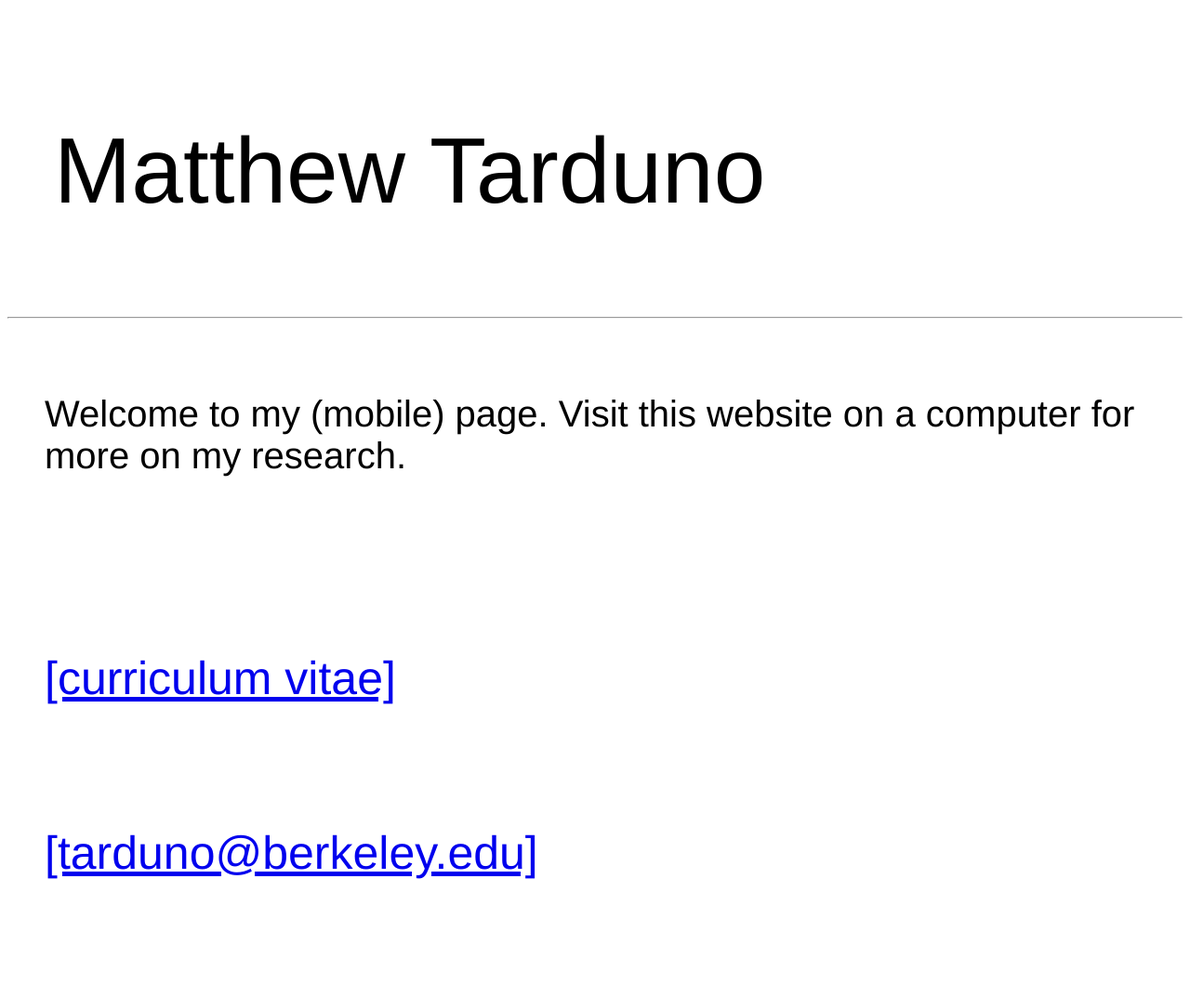
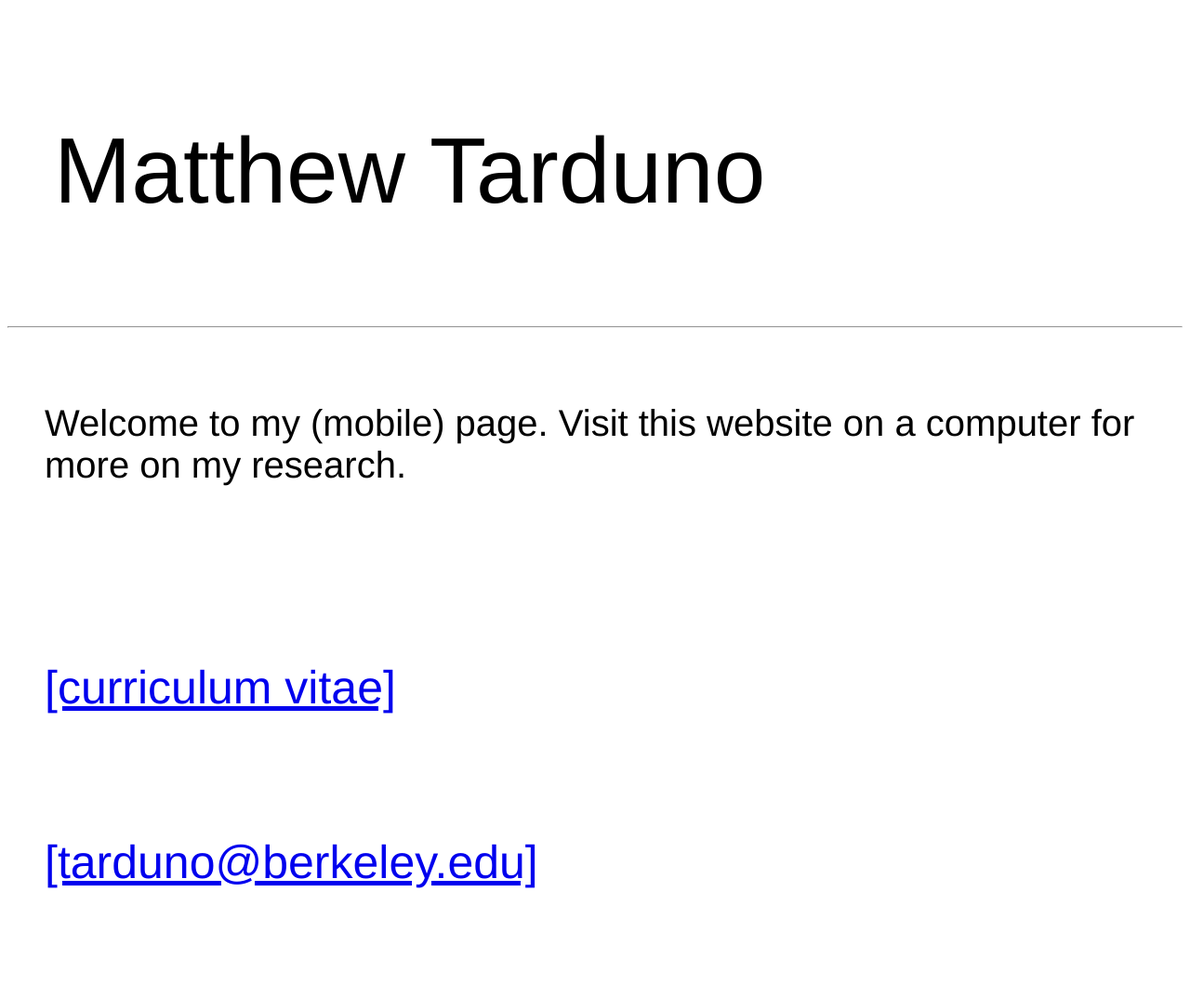
Before and after one commit to Matt-Tarduno/Matt-Tarduno.github.io, a Jekyll site: the page mobile/index.html, which Jekyll copies as it is, in a window 1280 px wide. Shown: the whole page at 93% size. Built offline with Jekyll 4.4.1, drawn with Linux system fonts in a browser that asks for light colours.

Commit message:
Update index.html

```diff
--- a/mobile/index.html
+++ b/mobile/index.html
@@ -1,7 +1,7 @@
 <br />
 <div class="blurb">
 	<h1></h1>
-	<p style="font-size:100px;  font-family:'Helvetica', 'Arial', 'Sans-Serif'; padding-left: 50px"> Matthew Tarduno</p>
+	<p style="font-size:100px;  font-family:'Helvetica', 'Arial', 'Sans-Serif'; padding-left: 50px; padding-bottom: 10px"> Matthew Tarduno</p>
 	<hr>
 </div><!-- /.blurb -->
 <div class="blurb">
```
